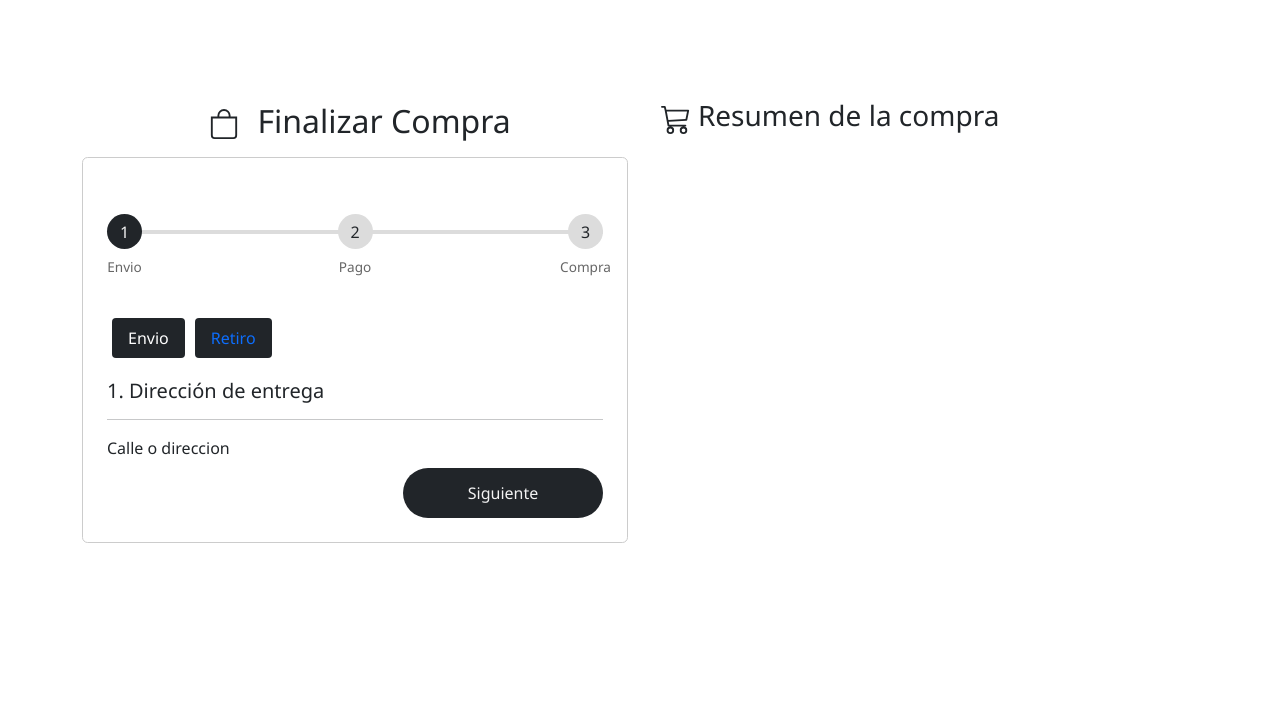
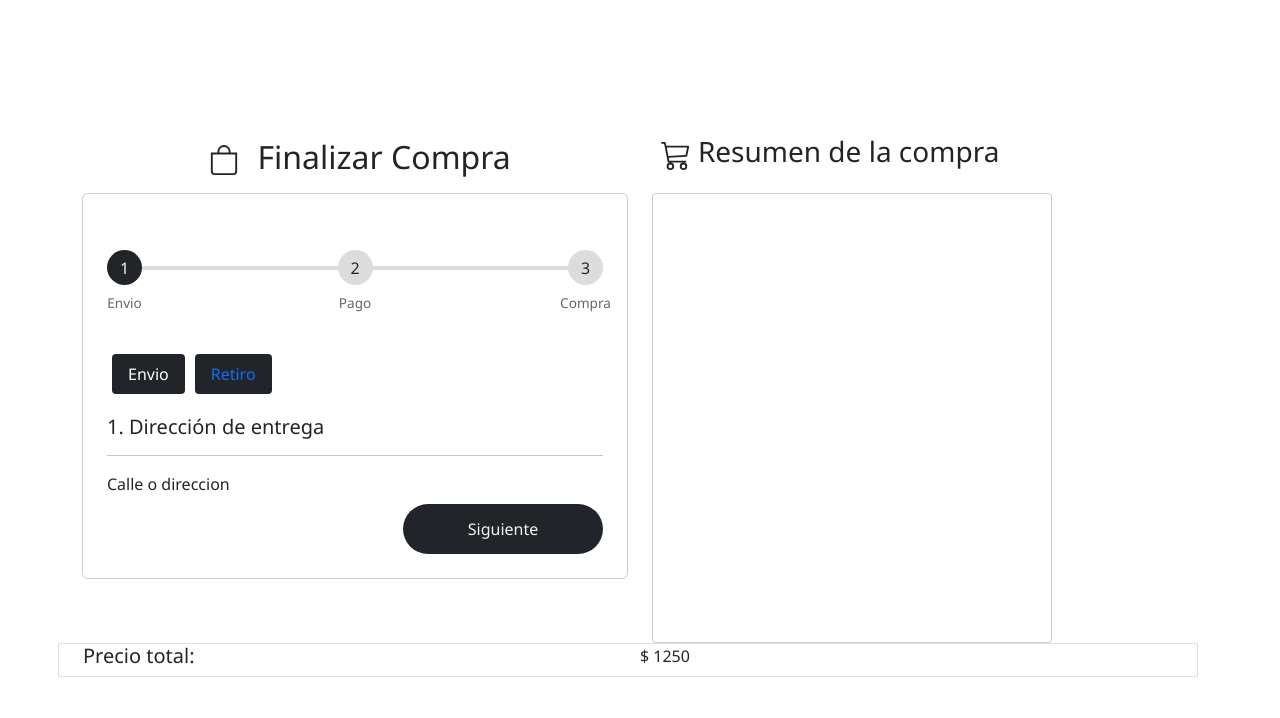
Before and after one commit to TortillaDePapa/Proyecto, a PHP site: page /xampp/Tarjeta.php in a window 1280 px wide. Shown: the part 82-800 px from the top of the page. Run offline with PHP 8.4, Linux system fonts and the light colour scheme; some libraries are stand-ins or nearby versions.

Commit message:
awa de uwu

```diff
--- a/CSS/Tarjeta.css
+++ b/CSS/Tarjeta.css
@@ -133,7 +133,7 @@
   /* Button */
   .btns-group {
     display: grid;
-    grid-template-columns: repeat(2, 1fr);
+     grid-template-columns: repeat(2, 1fr);
     gap: 1.5rem;
   }
 
@@ -141,13 +141,35 @@
     padding: 0.75rem;
     display: block;
     text-decoration: none;
-    background-color: var(--primary-color);
-    color: #f3f3f3;
+    /* color: #f3f3f3;  */
     text-align: center;
     border-radius: 0.25rem;
     cursor: pointer;
     transition: 0.3s;
   }
+  .btn-next{
+    background-color: #212529;
+        color: #f3f3f3;
+  }
+  .btn-prev{
+    background-color: #212529;
+    color: #f3f3f3;
+  }
+  .btn-submit{
+    background-color: #212529;
+    color: #f3f3f3;
+
+  }
+
   .btn:hover {
     box-shadow: 0 0 0 2px #fff, 0 0 0 3px var(--primary-color);
   }
+
+.r-compra{
+border: 1px solid #ccc;
+  border-radius: 0.25rem;
+  overflow: auto; width: 400px;
+  max-width: 400px; height: 450px ;
+  max-height: 450px;
+
+}
--- a/Carrito.php
+++ b/Carrito.php
@@ -12,7 +12,7 @@ if (session_status() == PHP_SESSION_NONE){
   <path d="M0 2.5A.5.5 0 0 1 .5 2H2a.5.5 0 0 1 .485.379L2.89 4H14.5a.5.5 0 0 1 .485.621l-1.5 6A.5.5 0 0 1 13 11H4a.5.5 0 0 1-.485-.379L1.61 3H.5a.5.5 0 0 1-.5-.5zM3.14 5l1.25 5h8.22l1.25-5H3.14zM5 13a1 1 0 1 0 0 2 1 1 0 0 0 0-2zm-2 1a2 2 0 1 1 4 0 2 2 0 0 1-4 0zm9-1a1 1 0 1 0 0 2 1 1 0 0 0 0-2zm-2 1a2 2 0 1 1 4 0 2 2 0 0 1-4 0z"/>
 </svg>Carrito
                         </h5>
-                        <button type='button' class='btn boton-basura ' onclick='EliminarCarro()'><svg xmlns="http://www.w3.org/2000/svg" width="25" height="25" fill="currentColor" class="bi bi-trash" viewBox="0 0 16 16">
+                        <button type='button' class='btn boton-basura' style="" onclick='EliminarCarro()'><svg xmlns="http://www.w3.org/2000/svg" width="25" height="25" fill="currentColor" class="bi bi-trash" viewBox="0 0 16 16">
   <path d="M5.5 5.5A.5.5 0 0 1 6 6v6a.5.5 0 0 1-1 0V6a.5.5 0 0 1 .5-.5zm2.5 0a.5.5 0 0 1 .5.5v6a.5.5 0 0 1-1 0V6a.5.5 0 0 1 .5-.5zm3 .5a.5.5 0 0 0-1 0v6a.5.5 0 0 0 1 0V6z"/>
   <path fill-rule="evenodd" d="M14.5 3a1 1 0 0 1-1 1H13v9a2 2 0 0 1-2 2H5a2 2 0 0 1-2-2V4h-.5a1 1 0 0 1-1-1V2a1 1 0 0 1 1-1H6a1 1 0 0 1 1-1h2a1 1 0 0 1 1 1h3.5a1 1 0 0 1 1 1v1zM4.118 4 4 4.059V13a1 1 0 0 0 1 1h6a1 1 0 0 0 1-1V4.059L11.882 4H4.118zM2.5 3V2h11v1h-11z"/>
 </svg> </button>
--- a/Tarjeta.php
+++ b/Tarjeta.php
@@ -27,6 +27,8 @@ session_start();
     </script>
   <link rel="stylesheet" href="CSS/Tarjeta.css">
 
+
+
 </head>
 
 <body>
@@ -36,6 +38,9 @@ session_start();
     include "navbar.php";
 
     ?>
+
+    <br>
+
 
   <!-- Example Code -->
 
@@ -206,12 +211,25 @@ Resumen de la compra
 <div class="row">
 
 
+
   <div class="col">
   <p> Nombre: </p>
-  <p> Articulo 1 </p>
-  <p> Articulo 2</p>
+  <?php
+ if(isset($_SESSION['MostrarCarrito'])){
 
+  for($i = 0; $i <count($_SESSION['MostrarCarrito']); $i++){
+
+  echo "<p> <b>".$_SESSION['MostrarCarrito'][$i]['Nombre']."</b></p>";
+
+
+  }
+
+}
+
+
+?>
   <p> Total: </p>
+
 
 
   </div>
@@ -219,12 +237,25 @@ Resumen de la compra
 
 
 
+
   <div class="col">
   <p> Precio: </p>
-  <p> $820 </p>
-  <p> $1000 </p>
+  <?php
 
-  <p> $1820 </p>
+  if(isset($_SESSION['MostrarCarrito'])){
+
+for($i = 0; $i <count($_SESSION['MostrarCarrito']); $i++){
+
+echo "<p> <b>".$_SESSION['MostrarCarrito'][$i]['Precio']."</b></p>";
+
+
+}
+
+}
+
+?>
+
+<p>  </p>
 
 
 
@@ -238,7 +269,7 @@ Resumen de la compra
 
     <div class="btns-group">
       <a href="#" class="btn btn-prev">Volver</a>
-      <input type="submit" value="Confirmar compra" class="btn" />
+      <input type="submit" value="Confirmar compra" class="btn btn-submit" />
     </div>
 
 
@@ -251,7 +282,7 @@ Resumen de la compra
 
       <div class="col-4">
 
-        <div class="d-flex" style="overflow: auto; width: 400px; max-width: 400px; height: 450px ;  max-height: 450px;">
+        <div class="d-flex r-compra">
 
 <?php
  if(isset($_SESSION['MostrarCarrito'])){
@@ -261,7 +292,7 @@ Resumen de la compra
 
 
     for($i = 0; $i <count($_SESSION['MostrarCarrito']); $i++){
-      echo    "<div class='card mb-3 d-flex flex-row' style='max-width: 450px;'>";
+      echo    "<div class='card mb-3 d-flex flex-row' style='max-width: 370px; margin: 5px;'>";
       echo    " <div class='col-md-4' style='margin: auto !important;'>";
       echo    "<img src='imagenes/".$_SESSION['MostrarCarrito'][$i]['Imagen']."' class='img-fluid rounded-start' alt='...'>";
       echo    "</div>";
@@ -282,8 +313,26 @@ Resumen de la compra
 <!-- style="border: 1px solid rgba(0,0,0,.125);" -->
 
 </div>
+
+<!-- div r compra -->
+
+
   </div>
+
+  <div class="row " style="border: 1px solid rgba(0,0,0,.125);">
+      <div class="col">
+        <h5>Precio total: </h5>
+ </div>
+   <div class="col">
+$ 1250
+</div>
+
+</div>
+
   </div>
+
+
+
 
   </div>
 
```
